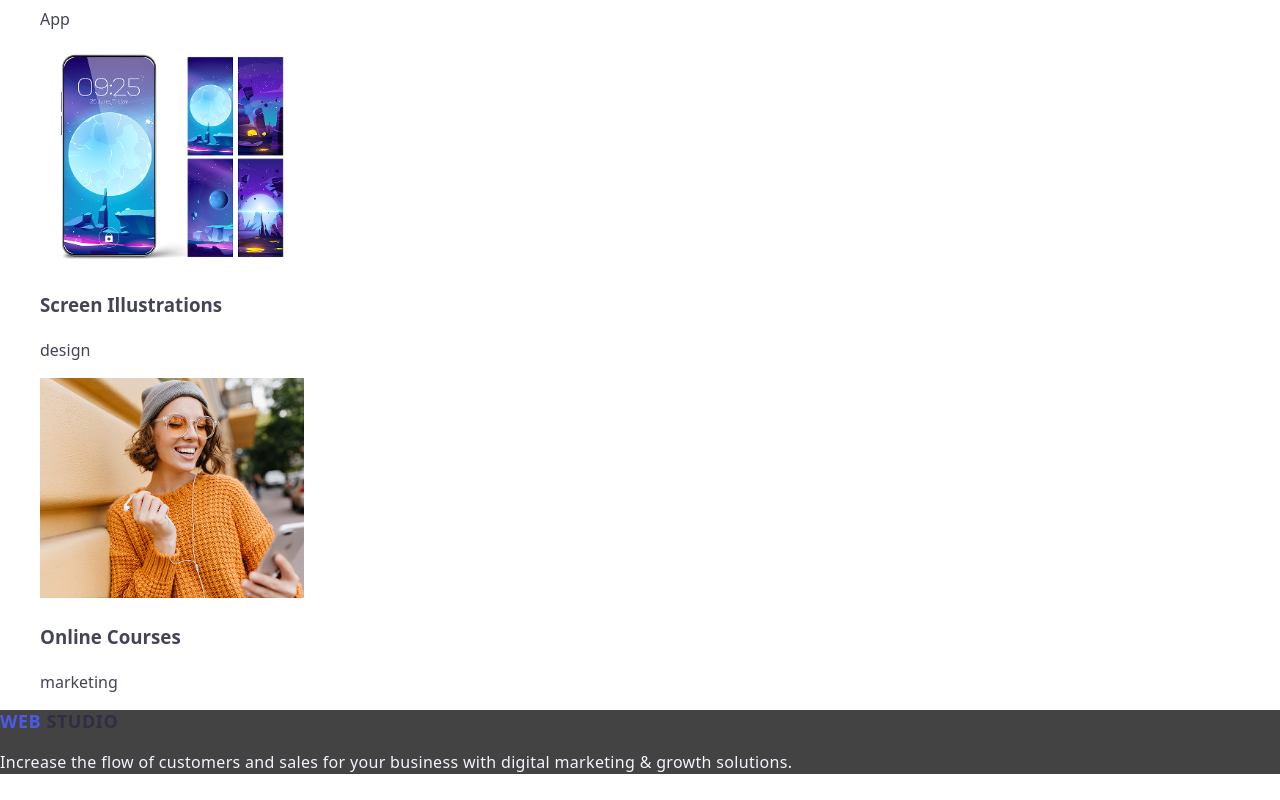
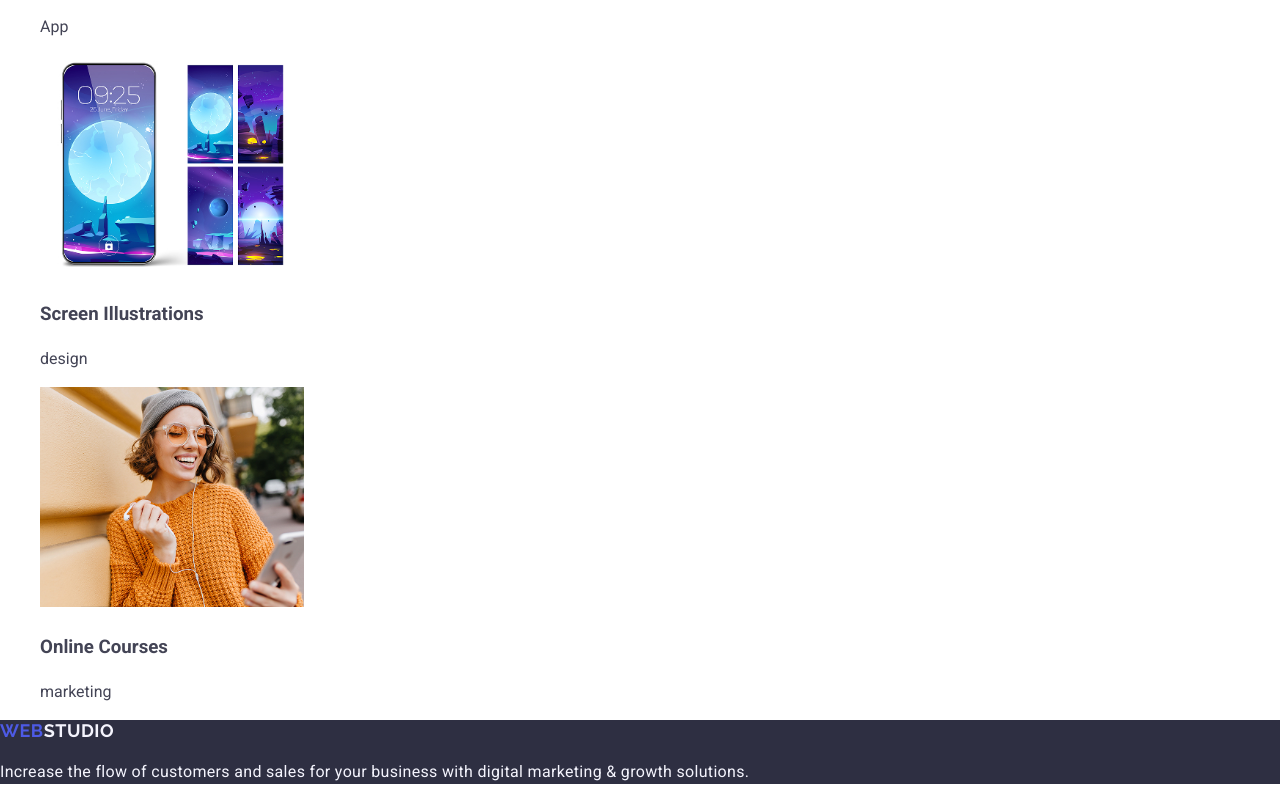
Before and after one commit to pelda1990-brkn/goit-markup-hw-02, a plain HTML site: page index.html in a window 1280 px wide. Shown: the part 3581-4381 px from the top of the page. Drawn offline with nearby package versions, Linux system fonts and the light colour scheme.

Commit message:
ödev2rev

```diff
--- a/css/styles.css
+++ b/css/styles.css
@@ -1,5 +1,5 @@
 body {
-    font-family: "Roboto,Raleway" sans-serif;
+    font-family: "Roboto", "Raleway",sans-serif;
 
     line-height: 1.5;
     font-size: 16px;
@@ -9,7 +9,7 @@ body {
 }
 
 .logo {
-    font-family: "Raleway" sans-serif;
+    font-family: "Raleway", sans-serif;
     font-weight: 700;
     font-size: 18px;
     line-height: 1.166;
@@ -41,7 +41,7 @@ ul {
     color: #404bbf;
 }
 
-adress a {
+address a {
     color: #434455;
 }
 
@@ -65,7 +65,7 @@ h1 {
 }
 
 .hero button:hover {
-    color: #404bbf;
+    background-color: #404bbf;
 }
 
 .features h3 {
@@ -117,7 +117,7 @@ h1 {
 }
 
 footer {
-    background-color: #434343;
+    background-color: #2e2f42;
 }
 
 footer p {
@@ -127,3 +127,6 @@ footer p {
     line-height: 1.5;
     letter-spacing: 0.02em;
 }
+.studio-1 {
+    color: #f4f4fd
+}
--- a/index.html
+++ b/index.html
@@ -110,7 +110,7 @@
         </ul>
       </section>
 
-      <section>
+      <section class="Portfolio">
         <h2>Our Portfolio</h2>
 <ul>
   <li class="Portfolio-card">
@@ -152,8 +152,7 @@
     </main>
 
     <footer>
-      <a href="#" class="logo"><span class="web">WEB</span>
-      <span class="studio">STUDIO</span></a>
+      <a href="#" class="logo"><span class="web">WEB</span><span class="studio-1">STUDIO</span></a>
       <p>
         Increase the flow of customers and sales for your business with digital
         marketing & growth solutions.
```
Also changed, not shown: 1 other file.
